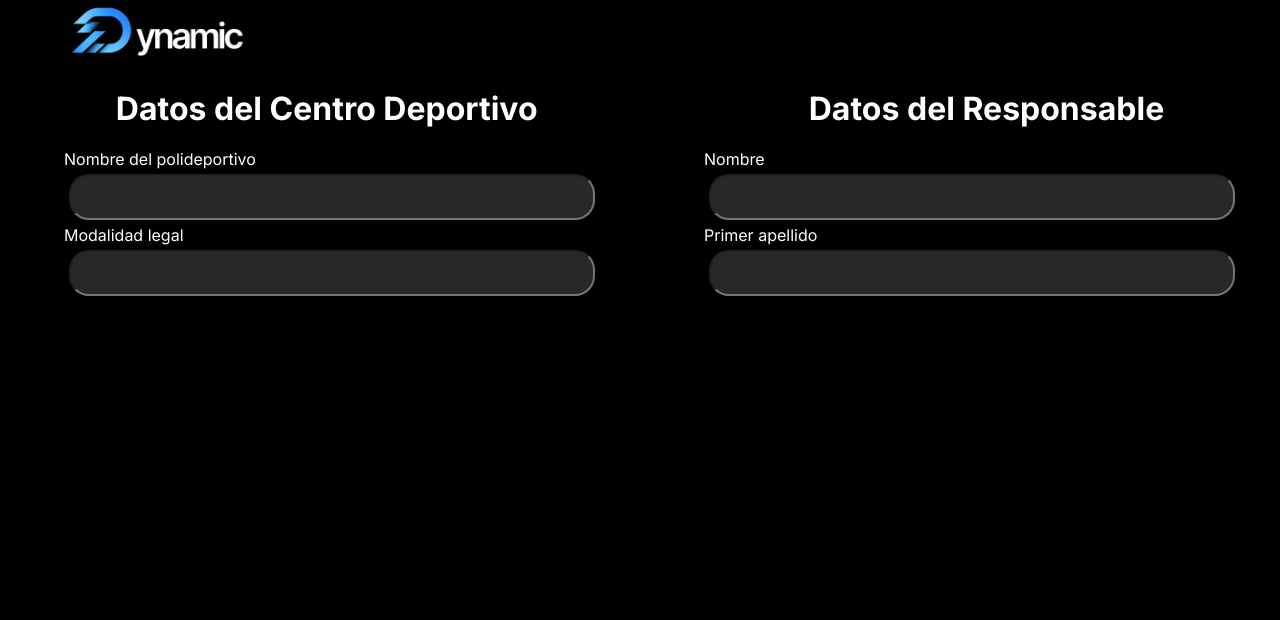
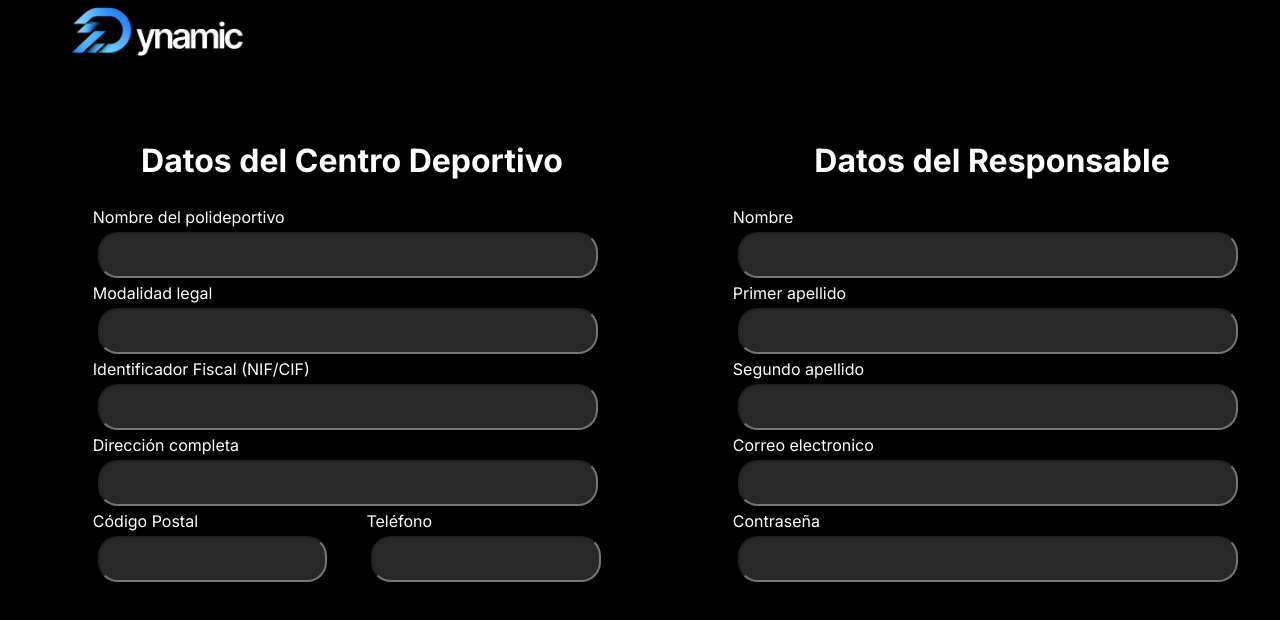
Before and after one commit to PauGimenoIFP/ProyectoDynamicWeb, a React (Vite) app in the folder App_Web/: page /signup in a window 1280 px wide. Shown: the top 620 px of the page. Built offline with nearby package versions, Linux system fonts and the light colour scheme.

Commit message:
Completados los campos de inputs en signUp

```diff
--- a/App_Web/src/App.css
+++ b/App_Web/src/App.css
@@ -66,11 +66,11 @@
 /*------------------------------------------------------*/
 
 /*Componentes de Registration Section*/
-.main-signup-form {
+.main-signup-s {
 
 }
 
-.logo-dynamic-form {
+.logo-dynamic-s {
   max-width: 15%;
   height: auto;
   display: block;
@@ -79,34 +79,46 @@
   left: 5%;
 }
 
-.texto-titulo-form {
-  top: 17%;
+.texto-titulo-s {
+  top: 10%;
   position: relative;
   justify-content: center;
   display: flex;
+  margin-bottom: 10%;
 }
-.grid-form {
+.grid-s {
   display: grid;
   grid-template-columns: 1fr 1fr;
 }
 
-.marco-input-form{
+.marco-input-s {
   left: 10%;
   position: relative;
   display: flex;
-  overflow-y: auto;
   flex-direction: column;
   width: 90%;
   justify-content: center;
 }
 
-.input-form {
+.input-s {
   background-color: #282828;
   color: #9C9C9C;
   width: 90%;
   height: 40px;
   margin: 5px;
   border-radius: 20px;
+}
+.form-s{
+  left: 5%;
+  position: relative;
+  width: 95%;
+}
+.marco-CodTel-s{
+  position: relative;
+  display: flex;
+  flex-direction: column;
+  width: 90%;
+
 }
 /*------------------------------------------------------*/
 
--- a/App_Web/src/signUp_Form.jsx
+++ b/App_Web/src/signUp_Form.jsx
@@ -3,28 +3,62 @@ import logosolo from './assets/logo_dynamic_letras_blanco.png';
 
 export function SignUp_Form(){
   return (
-    <main className = "main-signup-form">
-      <img src={logosolo} className='logo-dynamic-form'/>
-      <div className="texto-titulo-form">
-        <h1>Datos del Centro Deportivo &emsp;&emsp;&emsp;&emsp;&emsp;&emsp;&emsp;&emsp; Datos del Responsable</h1>
+    <main className = "main-signup-s">
+      <img src={logosolo} className='logo-dynamic-s'/>
+      <form>
+        <div className='grid-s'>
+          <div className="marco-input-s">
+            <div className="texto-titulo-s">
+              <h1>Datos del Centro Deportivo</h1>
             </div>
-      <form>
-        <div className='grid-form'>
-          <div className="marco-input-form">
+            <div className='form-s'>
               <a>Nombre del polideportivo</a>
-            <input type='text' className="input-form">
+              <input type='text' className="input-s">
               </input>
               <a>Modalidad legal</a>
-            <input type='text' className="input-form">
+              <input type='text' className="input-s">
+              </input>
+              <a>Identificador Fiscal (NIF/CIF)</a>
+              <input type='text' className="input-s">
+              </input>
+              <a>Dirección completa</a>
+              <input type='text' className="input-s">
+              </input>
+              <div className='grid-s'>
+                <div className='marco-CodTel-s'>
+                  <a>Código Postal</a>
+                  <input type='text' className="input-s">
                   </input>
                 </div>
-          <div className="marco-input-form">
+                <div className='marco-CodTel-s'>
+                  <a>Teléfono</a>
+                  <input type='text' className="input-s">
+                  </input>
+                </div>
+              </div>
+            </div>
+          </div>
+          <div className="marco-input-s">
+            <div className="texto-titulo-s">
+              <h1>Datos del Responsable</h1>
+            </div>
+            <div className='form-s'>
               <a>Nombre</a>
-            <input type='text' className="input-form">
+              <input type='text' className="input-s">
+              </input><br></br>
+              <a>Primer apellido</a>
+              <input type='text' className="input-s">
               </input>
-            <a>Primer apellido</a>
-            <input type='text' className="input-form">
+              <a>Segundo apellido</a>
+              <input type='text' className="input-s">
               </input>
+              <a>Correo electronico</a>
+              <input type='text' className="input-s">
+              </input>
+              <a>Contraseña</a>
+              <input type='text' className="input-s">
+              </input>
+            </div>
           </div>
         </div>
       </form>
```
Lines whose indentation alone changed are shown as unchanged.
